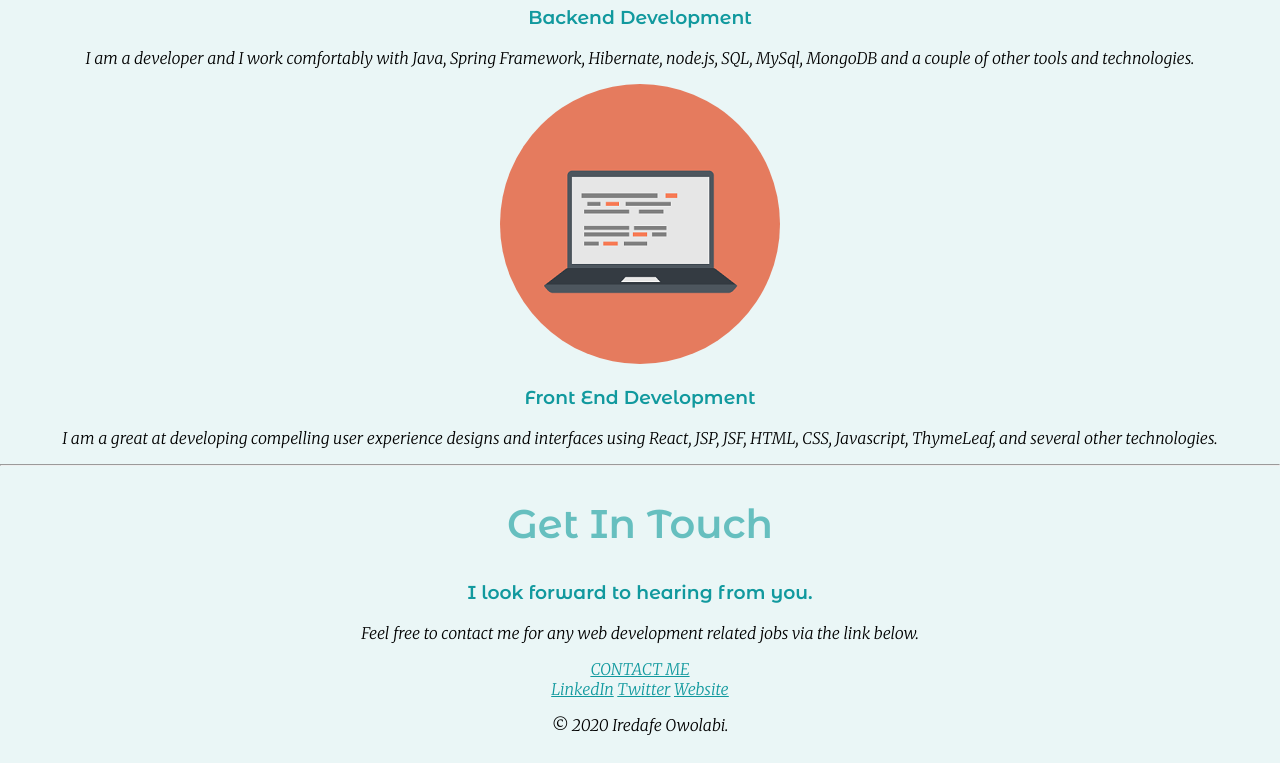
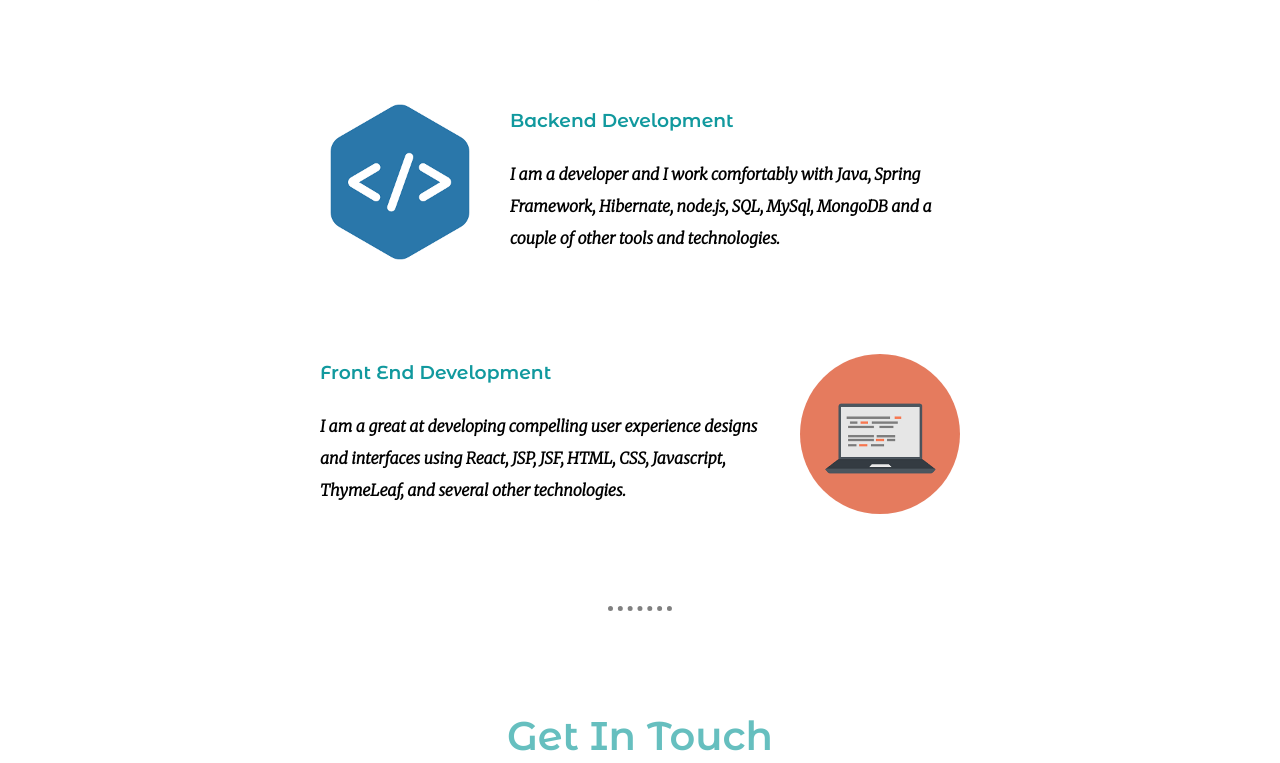
Before and after one commit to Iredafe/css-site, a plain HTML site: page index.html in a window 1280 px wide. Shown: the part 1410-2173 px from the top of the page. Drawn offline with Linux system fonts and the light colour scheme.

Commit message:
finished up the styling

```diff
--- a/css/styles.css
+++ b/css/styles.css
@@ -1,42 +1,59 @@
 body {
-  background-color: #EAF6F6;
   margin: 0;
   text-align: center;
+  font-weight: bold;
   font-family: 'Merriweather', serif;
 }
 
 h1 {
   color: #66BFBF;
   margin: 50px auto 0 auto;
+  line-height: 2;
   font-size: 5.625rem;
   font-family: 'Sacramento', cursive;
 }
 
 h2 {
-  color:#66BFBF;
+  color: #66BFBF;
   font-size: 2.5rem;
   font-family: 'Montserrat Alternates', sans-serif;
 }
 
 h3 {
-  color:  #11999E;
+  color: #11999E;
   font-family: 'Montserrat Alternates', sans-serif;
+  text-align: left;
 }
-a{
+
+.about {
+  color: #40514E;
+  margin: auto;
+  width: 30%;
+}
+
+a {
   color: #11999E;
 }
-.subtitle{
+
+.subtitle {
   font-weight: normal;
 }
 
 .top-container {
+  background-color: #EAF6F6;
   padding-top: 100px;
   position: relative;
 }
 
-.middle-container {}
+.middle-container {
+  padding-top: 50px;
+}
 
-.bottom-container {}
+.bottom-container {
+  background-color: #66BFBF;
+  height: 200px;
+  padding-top: 50px;
+}
 
 .top-cloud {
   position: absolute;
@@ -53,6 +70,79 @@ a{
 .dev {
   text-decoration: underline;
 }
-img{
+
+img {
   border-radius: 100%;
 }
+
+.skill-img1 {
+  width: 25%;
+  float: left;
+  margin-right: 30px;
+}
+
+.skill-img2 {
+  width: 25%;
+  float: right;
+  margin-left: 30px;
+}
+
+.skill-row {
+  width: 50%;
+  margin: 100px auto 100px auto;
+  line-height: 2;
+}
+
+.skill-info {
+  text-align: left;
+}
+
+hr{
+  border-color: grey;
+  width: 5%;
+  border-width: 5px;
+  border-style: none;
+  border-top-style: dotted;
+  margin: 100px auto;
+}
+
+#contact-me {
+  text-align: center;
+}
+
+.mountain {
+  border-radius: 0;
+}
+
+.top-cloud {
+  border-radius: 0;
+}
+
+.bottom-cloud {
+  border-radius: 0;
+}
+
+.btn {
+  background-color: #66BFBF;
+  border: none;
+  color: white;
+  padding: 15px 32px;
+  margin: 50px auto;
+  text-align: center;
+  text-decoration: none;
+  display: inline-block;
+  font-size: 16px;
+  font-family: 'Montserrat Alternates', sans-serif;
+  border-radius: 10px;
+}
+
+.copyright {
+  color: #EAF6F6;
+  margin-top: 60px;
+}
+
+.footer-link {
+  color: #11999E;
+  margin: 20px;
+  font-family: serif;
+}
--- a/index.html
+++ b/index.html
@@ -18,32 +18,31 @@ rel="stylesheet">
   <img class="bottom-cloud" src="images/cloud.png" alt="cloud-img">
   <img class="mountain" src="images/mountain.png" alt="mountain-img">
 
-
 </div>
 <div class="middle-container">
   <div class="profile">
     <img src="images/DSC_70371.jpg" alt="profile-picture">
     <h2>Hello.</h2>
-    <p>I am a Java Developer with a penchant for creativity and problem solving. I also love writing books, speaking of which I am an author of 16 books.</p>
+    <p class="about">I am a Java Developer with a penchant for creativity and problem solving. I also love writing books, speaking of which I am an author of 16 books.</p>
   </div>
   <hr>
   <div class="skills">
     <h2>My Skills.</h2>
     <div class="skill-row">
-      <img class="" src="images/computer.png" alt="skill-img">
+      <img class="skill-img1" src="images/computer.png" alt="skill-img">
       <h3>Backend Development</h3>
-      <p>I am a developer and I work comfortably with Java, Spring Framework, Hibernate, node.js, SQL, MySql, MongoDB and a couple of other tools and technologies.</p>
+      <p class="skill-info">I am a developer and I work comfortably with Java, Spring Framework, Hibernate, node.js, SQL, MySql, MongoDB and a couple of other tools and technologies.</p>
     </div>
     <div class="skill-row">
-      <img class="" src="images/computer (2).png" alt="skills-img">
+      <img class="skill-img2" src="images/computer (2).png" alt="skills-img">
       <h3>Front End Development</h3>
-      <p>I am a great at developing compelling user experience designs and interfaces using React, JSP, JSF, HTML, CSS, Javascript, ThymeLeaf, and several other technologies.</p>
+      <p class="skill-info">I am a great at developing compelling user experience designs and interfaces using React, JSP, JSF, HTML, CSS, Javascript, ThymeLeaf, and several other technologies.</p>
     </div>
   </div>
   <hr>
   <div class="contact-me">
     <h2>Get In Touch</h2>
-    <h3>I look forward to hearing from you.</h3>
+    <h3 id="contact-me">I look forward to hearing from you.</h3>
     <p>Feel free to contact me for any web development related jobs via the link below.</p>
     <a class="btn" href="mailto:iredafeowolabi@gmail.com">CONTACT ME</a>
   </div>
@@ -51,10 +50,10 @@ rel="stylesheet">
 
 
 <div class="bottom-container">
-  <a class="footer-link" href="https://www.linkedin.com/in/iredafe-owolabi/">LinkedIn</a>
-  <a class="footer-link" href="https://twitter.com/iredafeowolabi">Twitter</a>
-  <a class="footer-link" href="https://www.iredafeowolabi.net/portfolio">Website</a>
-  <p>© 2020 Iredafe Owolabi.</p>
+  <a class="footer-link" href="https://www.linkedin.com/in/iredafe-owolabi/" target="_blank">LinkedIn</a>
+  <a class="footer-link" href="https://twitter.com/iredafeowolabi" target="_blank">Twitter</a>
+  <a class="footer-link" href="https://www.iredafeowolabi.net/portfolio" target="_blank">Website</a>
+  <p class="copyright">© 2020 Iredafe Owolabi @ Forcible International Ltd.</p>
 </div>
 
   </body>
```
